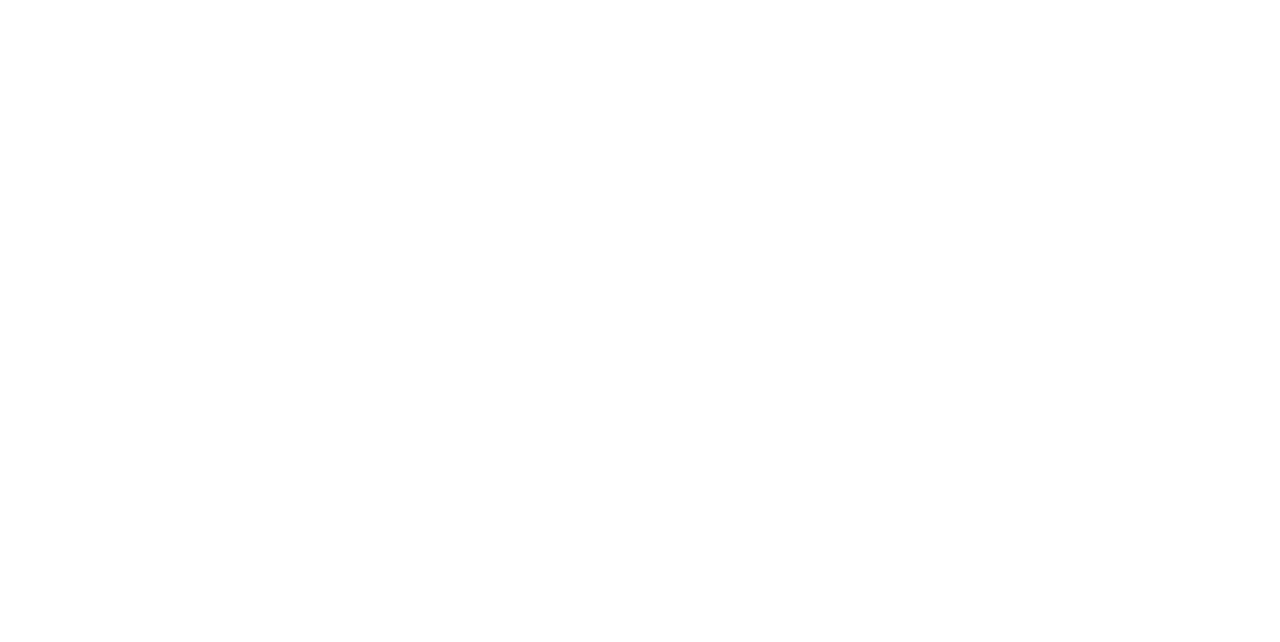
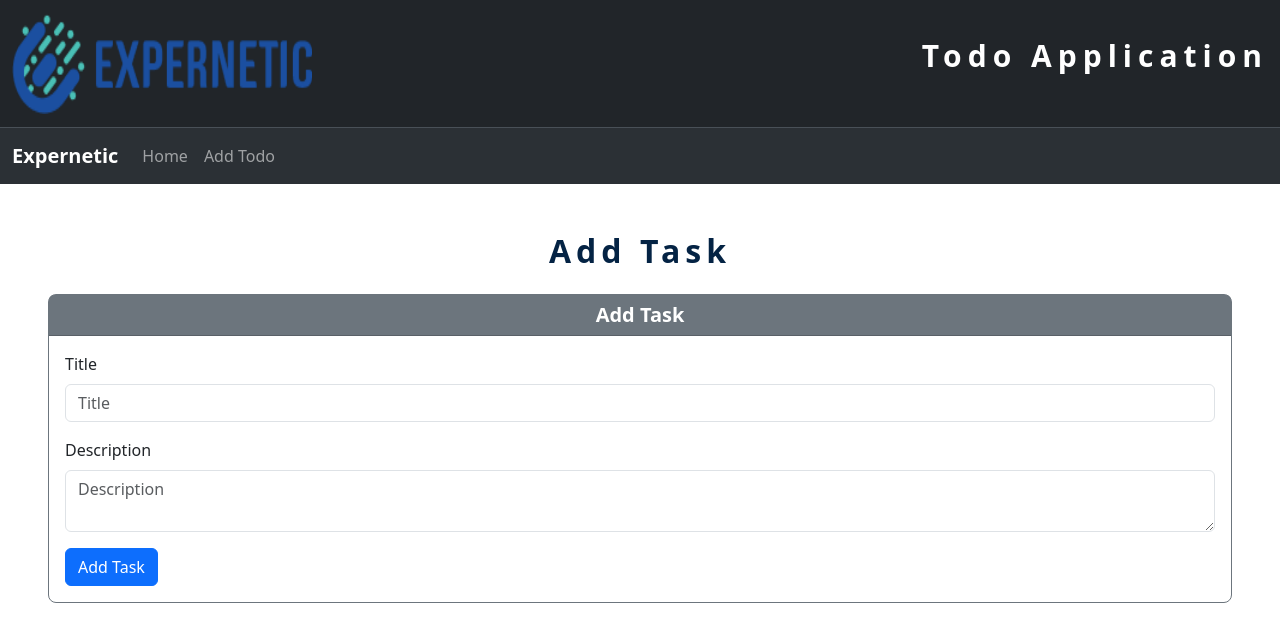
Before and after one commit to HiranSasitha/todo-frontend, a React (Create React App) app: page /add-todo in a window 1280 px wide. Before the commit this address had no page. Shown: the top 642 px of the page. Built offline with nearby package versions, Linux system fonts and the light colour scheme.

Commit message:
feat(api): add todo

```diff
--- /dev/null
+++ b/src/AddTodo.tsx
@@ -0,0 +1,70 @@
+import { useState } from "react";
+import Header from "./Header";
+import axios from "axios";
+
+const AddTodo: React.FC = () => {
+
+    const [title, setTitle] = useState<string>("");
+    const [description, setDescription] = useState<string>("");
+
+    const handeleAdd = async(event: React.FormEvent<HTMLFormElement>) => {  // add task
+        event.preventDefault();
+
+
+    const data = {
+        "title": title,
+        "description": description,
+        "isAvailable": false,
+    };
+
+    try {
+        const response = await axios.post("https://localhost:7035/api/TodoItem/save-todo-item", data);
+        if (response.status === 200) {
+            alert("Success Add Task");
+            window.location.reload();
+        }
+    } catch (error) {
+        console.error("Error adding task:", error);
+    }
+    }
+
+    const handleTitle = (event: React.ChangeEvent<HTMLInputElement>) => {
+        setTitle(event.target.value);
+    }
+    const handleDescription = (event: React.ChangeEvent<HTMLTextAreaElement>) => {
+        setDescription(event.target.value);
+    }
+    return (
+        <>
+            <Header />
+
+            <div className="text-center my-4">
+                <h2 className="k1">Add Task</h2>
+            </div>
+            <div className="card mx-5 mb-5 border border-secondary rounded-3">
+                <h5 className="card-header card-header text-center fw-bold bg-secondary text-white">Add Task</h5>
+                <div className="card-body">
+                    <form onSubmit={handeleAdd}>
+                        <label className="form-label">
+                            Title
+                        </label>
+                        <div className="form-group mb-3">
+                            <input type="text" className="form-control" onChange={handleTitle} value={title} placeholder="Title" required />
+                        </div>
+                        <label className="form-label">
+                            Description
+                        </label>
+                        <div className="form-group mb-3">
+                            <textarea className="form-control" onChange={handleDescription} value={description} placeholder="Description"  required />
+                        </div>
+
+                        <button type="submit" className="btn btn-primary">Add Task</button>
+                    </form>
+                </div>
+            </div>
+
+        </>
+    )
+}
+
+export default AddTodo;
--- a/src/App.tsx
+++ b/src/App.tsx
@@ -4,6 +4,7 @@
 import "/node_modules/bootstrap/dist/js/bootstrap.bundle.min.js";
 import { BrowserRouter, Route, Routes } from 'react-router-dom';
 import Home from './Home';
+import AddTodo from './AddTodo';
 
 
 function App() {
@@ -12,6 +13,7 @@
     <BrowserRouter>
     <Routes>
     <Route index element ={<Home/>}/>
+    <Route path='/add-todo' element ={<AddTodo/>}/>
 
 
     </Routes>
--- a/src/Header.tsx
+++ b/src/Header.tsx
@@ -1,4 +1,4 @@
-import React from "react";
+
 import { Link } from "react-router-dom";
 
 const Header = () => {
@@ -25,6 +25,9 @@
               <li className="nav-item">
                 <Link className="nav-link" to={"/"}>Home</Link>
               </li>
+              <li className="nav-item">
+                <Link className="nav-link" to={"/add-todo"}>Add Todo</Link>
+              </li>
             </ul>
           </div>
         </div>
```
Also changed, not shown: src/UpdateTaskItem.tsx (added).
